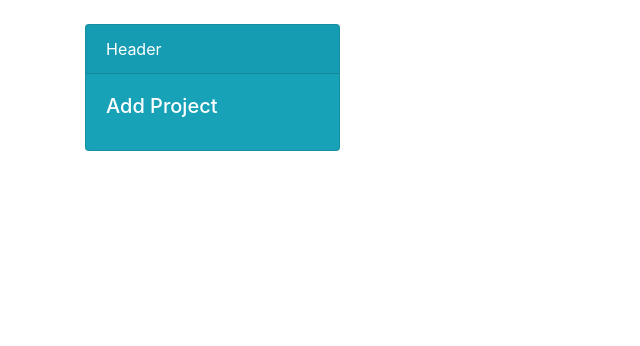
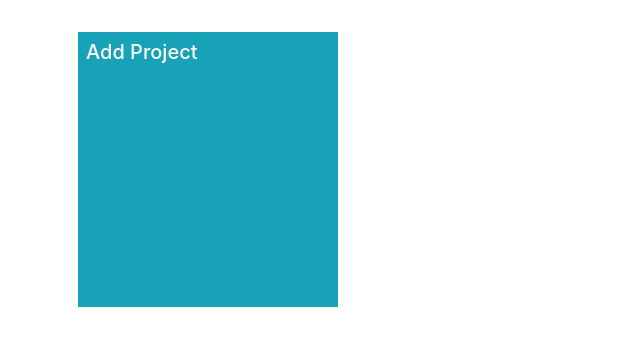
Before and after one commit to kellymorin/check_mate, a Django app: page /projects in a window 1280 px wide. Shown: the part 56-402 px from the top of the page, without its empty margins (0-640 px from the left). Run offline with Django 3.2, Linux system fonts and the light colour scheme; the visitor is signed in with stand-in values (Sample User, id 1); data that the repository does not hold is empty; parts of the project's set-up code (start-up, migrations or seed data) failed here and were passed over; some libraries are stand-ins or nearby versions.

Commit message:
Styling main project board

```diff
--- /dev/null
+++ b/check_mate/static/main.css
@@ -0,0 +1,4 @@
+.project_layout{
+  height: 275px;
+  width: 260px;
+}
--- a/check_mate/templates/index.html
+++ b/check_mate/templates/index.html
@@ -1,3 +1,5 @@
+{% load staticfiles %}
+
 <!DOCTYPE html>
 <html lang="en">
   <head>
@@ -11,6 +13,7 @@
       integrity="sha384-MCw98/SFnGE8fJT3GXwEOngsV7Zt27NXFoaoApmYm81iuXoPkFOJwJ8ERdknLPMO"
       crossorigin="anonymous"
     />
+    <link rel="stylesheet" href="{% static 'main.css' %}"/>
     <link rel="stylesheet" href="https://use.fontawesome.com/releases/v5.7.2/css/all.css" integrity="sha384-fnmOCqbTlWIlj8LyTjo7mOUStjsKC4pOpQbqyi7RrhN7udi9RwhKkMHpvLbHG9Sr" crossorigin="anonymous">
     <script
       src="https://stackpath.bootstrapcdn.com/bootstrap/4.1.3/js/bootstrap.min.js"
--- a/check_mate/templates/projects.html
+++ b/check_mate/templates/projects.html
@@ -1,34 +1,23 @@
 {% extends 'index.html' %}
 
 {% block content %}
-<div class="row">
-  <div class="col-md-4 col-lg-3">
-    <a href="{% url 'check_mate:project_add'%}">
-    <div class="card text-white bg-info mb-3" style="max-width: 18rem;">
-      <div class="card-header">Header</div>
-      <div class="card-body">
-        <h5 class="card-title">Add Project</h5>
-        <p class="card-text"></p>
-      </div>
-    </div>
+<div class="d-flex align-content-stretch row flex-wrap">
+  <div class="p-2 m-2 project_layout bg-info text-white bd-highlight">
+    <a href="{% url 'check_mate:project_add' %}">
+      <h5 class="text-white">Add Project</h5>
     </a>
   </div>
-  {% if projects%}
+    {% if projects %}
       {% for project in projects %}
-      <div class="col-md-4 col-lg-3">
-        <a href="{% url 'check_mate:project_details' project.id%}">
-      <div class="card text-white bg-info mb-3" style="max-width: 18rem;">
-          <div class="card-header">Header</div>
-          <div class="card-body">
-            <h5 class="card-title">{{project.project_name}}</h5>
-          <p class="card-text">{{project.project_description}}</p>
-        </div>
-        <div class="card-footer">
+        <div class="p-2 align-items-start m-2 project_layout bg-info bd-highlight">
+          <a href="{% url 'check_mate:project_details' project.id %}">
+            <h5 class="text-white">{{project.project_name}}</h5>
+            <p class="text-white">{{project.project_description}}</p>
+          </a>
+            <div class="align-self-end align-items-end">
               <a href="{% url 'check_mate:project_delete' project.id %}"><i class="far fa-trash-alt"></i></a>
               <a href="{% url 'check_mate:project_edit' project.id %}"><i class="fas fa-pencil-alt"></i></a>
             </div>
-      </div>
-    </a>
         </div>
       {% endfor %}
     {% endif %}
```
Lines whose indentation alone changed are shown as unchanged.
